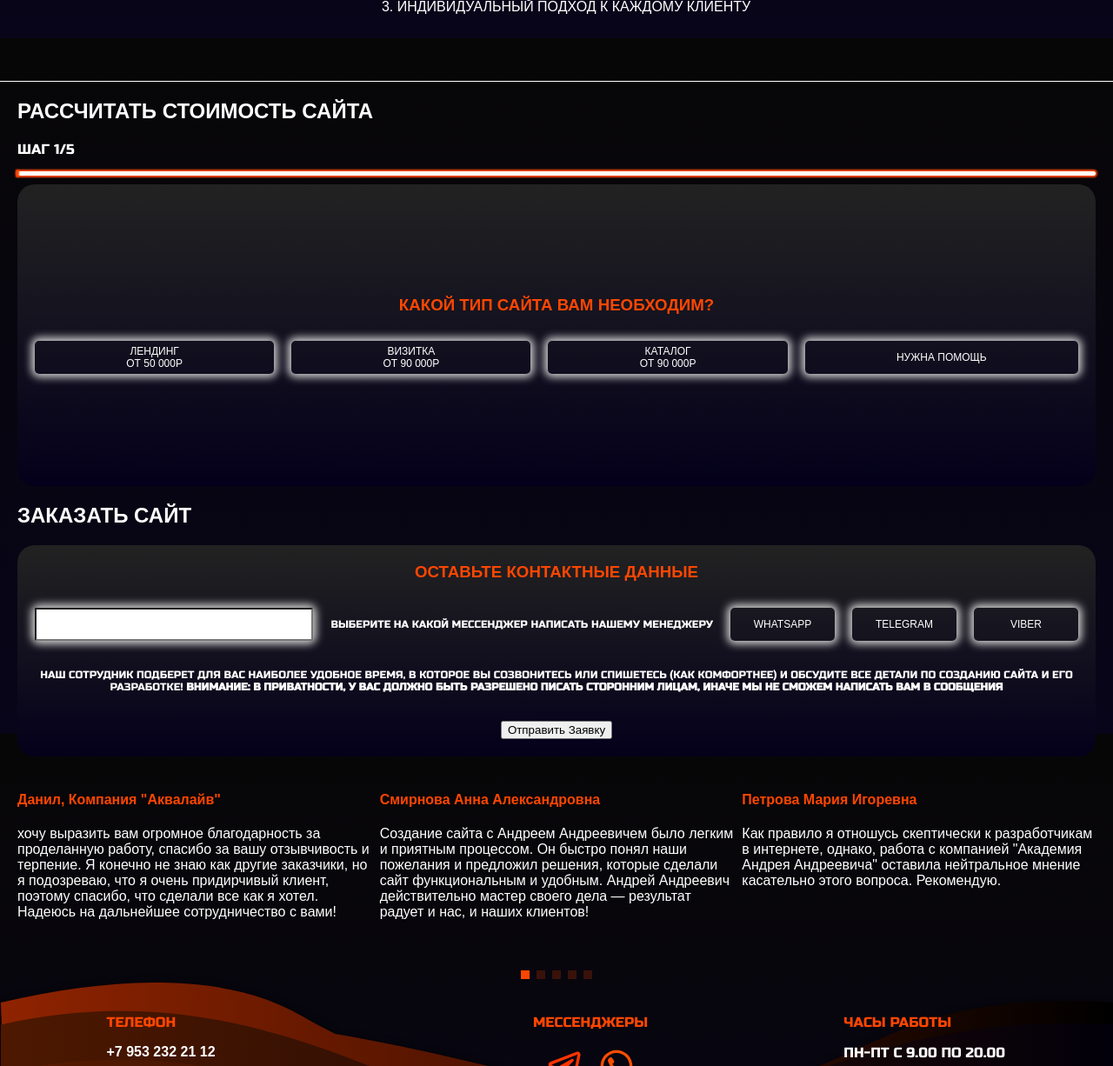
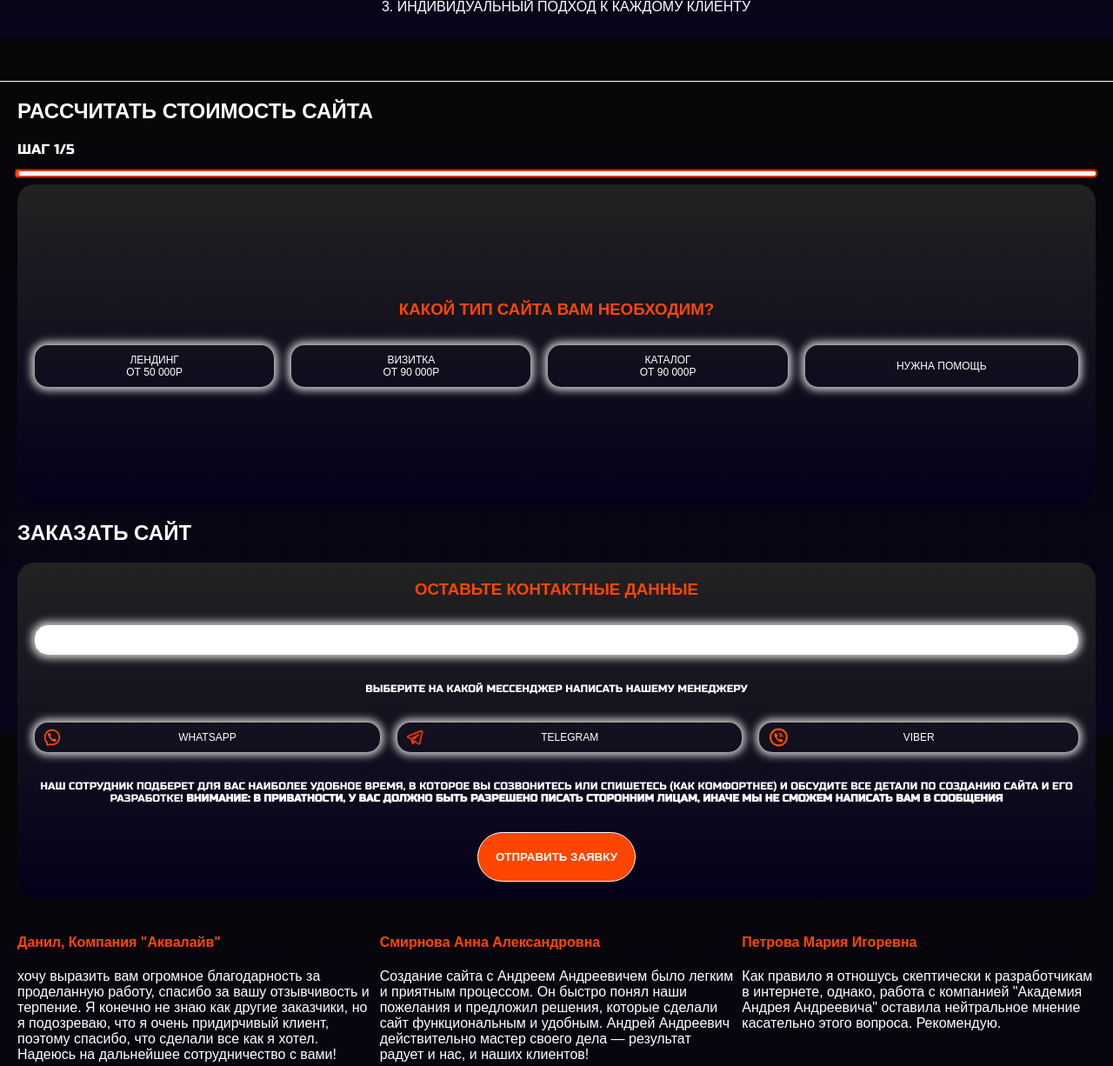
Before and after one commit to AndrewChernigovsky/AAA, a PHP site: page / in a window 1280 px wide. Shown: the part 3956-5182 px from the top of the page at 87% size. Run offline with PHP 8.4, Linux system fonts and the light colour scheme.

Commit message:
update styles

```diff
--- a/css/style.css
+++ b/css/style.css
@@ -568,7 +568,7 @@
   }
 }
 .tarifs__tabs li {
-  border-radius: 15px;
+  border-radius: 50px;
   width: max-content;
   height: 50px;
 }
@@ -791,12 +791,35 @@
   display: flex;
   align-items: center;
   justify-content: center;
-  padding: 5px;
+  padding: 10px;
   position: relative;
   min-width: 120px;
   box-shadow: 0px 0px 10px 4px #cdcdcd;
   text-align: center;
-  border-radius: 5px;
+  border-radius: 15px;
+}
+.choose-label-contact::before {
+  content: "";
+  position: absolute;
+  background-size: 100%;
+  background-position: center;
+  background-repeat: no-repeat;
+  width: 20px;
+  height: 20px;
+  left: 10px;
+  top: 50%;
+  transform: translateY(-50%);
+}
+.choose-label-whatsapp::before {
+  background-image: url("./../../assets/images/whatsapp.svg");
+}
+.choose-label-telegram::before {
+  background-image: url("./../../assets/images/telegram.svg");
+}
+.choose-label-viber::before {
+  width: 25px;
+  height: 25px;
+  background-image: url("./../../assets/images/viber.svg");
 }
 .choose-label input {
   top: 0;
@@ -813,7 +836,7 @@
 }
 .choose-label input:checked {
   box-shadow: 0px 0px 10px 4px #FF4600;
-  z-index: 10;
+  border-radius: 15px;
 }
 
 .rangebar-container {
@@ -909,3 +932,27 @@
   background: #ff4c1a;
   box-shadow: none;
 }
+
+.choose-label .contact-input {
+  border: none;
+  padding: 10px;
+  border-radius: 15px;
+}
+
+.form-slide .primary-button {
+  background: none;
+  border: none;
+  outline: none;
+  background-color: #FF4600;
+  padding: 20px;
+  border-radius: 50px;
+  border: 1px solid white;
+  font-weight: 700;
+  color: white;
+  text-transform: uppercase;
+  justify-self: flex-end;
+  cursor: pointer;
+  transition: 0.3s ease-in-out;
+  text-decoration: none;
+  margin: 0 auto;
+}
--- a/scss/sections/_cost.scss
+++ b/scss/sections/_cost.scss
@@ -1,4 +1,4 @@
-@use 'variables'as var;
+@use "variables" as var;
 
 .cost {
   &__line {
@@ -80,12 +80,39 @@
   display: flex;
   align-items: center;
   justify-content: center;
-  padding: 5px;
+  padding: 10px;
   position: relative;
   min-width: 120px;
   box-shadow: 0px 0px 10px 4px #cdcdcd;
   text-align: center;
-  border-radius: 5px;
+  border-radius: 15px;
+
+  &-contact::before {
+    content: "";
+    position: absolute;
+    background-size: 100%;
+    background-position: center;
+    background-repeat: no-repeat;
+    width: 20px;
+    height: 20px;
+    left: 10px;
+    top: 50%;
+    transform: translateY(-50%);
+  }
+
+  &-whatsapp::before {
+    background-image: url("./../../assets/images/whatsapp.svg");
+  }
+
+  &-telegram::before {
+    background-image: url("./../../assets/images/telegram.svg");
+  }
+
+  &-viber::before {
+    width: 25px;
+    height: 25px;
+    background-image: url("./../../assets/images/viber.svg");
+  }
 
   & input {
     top: 0;
@@ -105,7 +132,7 @@
 
   & input:checked {
     box-shadow: 0px 0px 10px 4px var.$orange;
-    z-index: 10;
+    border-radius: 15px;
   }
 }
 
@@ -149,7 +176,7 @@
   }
 
   &::after {
-    content: '₽';
+    content: "₽";
     position: absolute;
     right: 50px;
     width: 10px;
@@ -211,3 +238,29 @@
   background: #ff4c1a;
   box-shadow: none;
 }
+
+.choose-label .contact-input {
+  border: none;
+  padding: 10px;
+  border-radius: 15px;
+}
+
+.form-slide {
+  .primary-button {
+    background: none;
+    border: none;
+    outline: none;
+    background-color: var.$orange;
+    padding: 20px;
+    border-radius: 50px;
+    border: 1px solid var.$white;
+    font-weight: 700;
+    color: var.$white;
+    text-transform: uppercase;
+    justify-self: flex-end;
+    cursor: pointer;
+    transition: 0.3s ease-in-out;
+    text-decoration: none;
+    margin: 0 auto;
+  }
+}
--- a/scss/sections/_tarifs.scss
+++ b/scss/sections/_tarifs.scss
@@ -1,5 +1,5 @@
-@use 'variables'as var;
-@use 'mixins'as mix;
+@use "variables" as var;
+@use "mixins" as mix;
 
 .tarifs {
   padding: 60px 0;
@@ -8,7 +8,7 @@
   position: relative;
 
   &::before {
-    content: '';
+    content: "";
     position: absolute;
     width: 100%;
     height: 150px;
@@ -57,7 +57,7 @@
     }
 
     li {
-      border-radius: 15px;
+      border-radius: 50px;
       width: max-content;
       height: 50px;
 
@@ -85,9 +85,7 @@
         position: relative;
         z-index: 2;
       }
-
     }
-
   }
 
   &__list {
--- a/sections/cost/slide-5.php
+++ b/sections/cost/slide-5.php
@@ -2,18 +2,18 @@
   <h3>Оставьте контактные данные </h3>
   <div class="chooses contact">
     <label class="choose-label">Ваш телефон:
-      <input type="tel" name="user-tel" placeholder="Введите номер телефона">
+      <input class='contact-input' type="tel" name="user-tel" placeholder="Введите номер телефона">
     </label>
-    <div>
+  <div>
       <p> Выберите на какой мессенджер написать нашему Менеджеру </p>
       <div class="chooses">
-        <label class="choose-label">whatsapp
+        <label class="choose-label choose-label-contact choose-label-whatsapp">whatsapp
           <input type="radio" name="social" value="whatsapp">
         </label>
-        <label class="choose-label">telegram
+        <label class="choose-label choose-label-contact choose-label-telegram">telegram
           <input type="radio" name="social" value="telegram">
         </label>
-        <label class="choose-label">viber
+        <label class="choose-label choose-label-contact choose-label-viber">viber
           <input type="radio" name="social" value="viber">
         </label>
       </div>
--- a/sections/form.php
+++ b/sections/form.php
@@ -4,19 +4,19 @@
     <form action="" method="post">
       <div class="form-slide">
         <h3>Оставьте контактные данные </h3>
-        <div class="chooses">
+        <div class="chooses contact">
           <label class="choose-label">Ваш телефон:
-            <input type="tel" name="user-tel">
+            <input class='contact-input' type="tel" name="user-tel">
           </label>
           <p> Выберите на какой мессенджер написать нашему Менеджеру </p>
           <div class="chooses">
-            <label class="choose-label">whatsapp
+            <label class="choose-label choose-label-contact choose-label-whatsapp">whatsapp
               <input type="radio" name="social" value="whatsapp">
             </label>
-            <label class="choose-label">telegram
+            <label class="choose-label choose-label-contact choose-label-telegram">telegram
               <input type="radio" name="social" value="telegram">
             </label>
-            <label class="choose-label">viber
+            <label class="choose-label choose-label-contact choose-label-viber">viber
               <input type="radio" name="social" value="viber">
             </label>
           </div>
@@ -24,7 +24,7 @@
             комфортнее) и обсудите все детали по созданию сайта и его разработке! <strong>Внимание: в приватности, у
               вас должно быть разрешено писать сторонним лицам, иначе мы не сможем написать вам в сообщения</strong>
           </p>
-          <button type="submit" class="primary-button">Отправить Заявку</button>
+          <button type="submit" class="primary-button value-button">Отправить Заявку</button>
         </div>
       </div>
     </form>
```
Also changed, not shown: assets/images/viber.svg (added).
